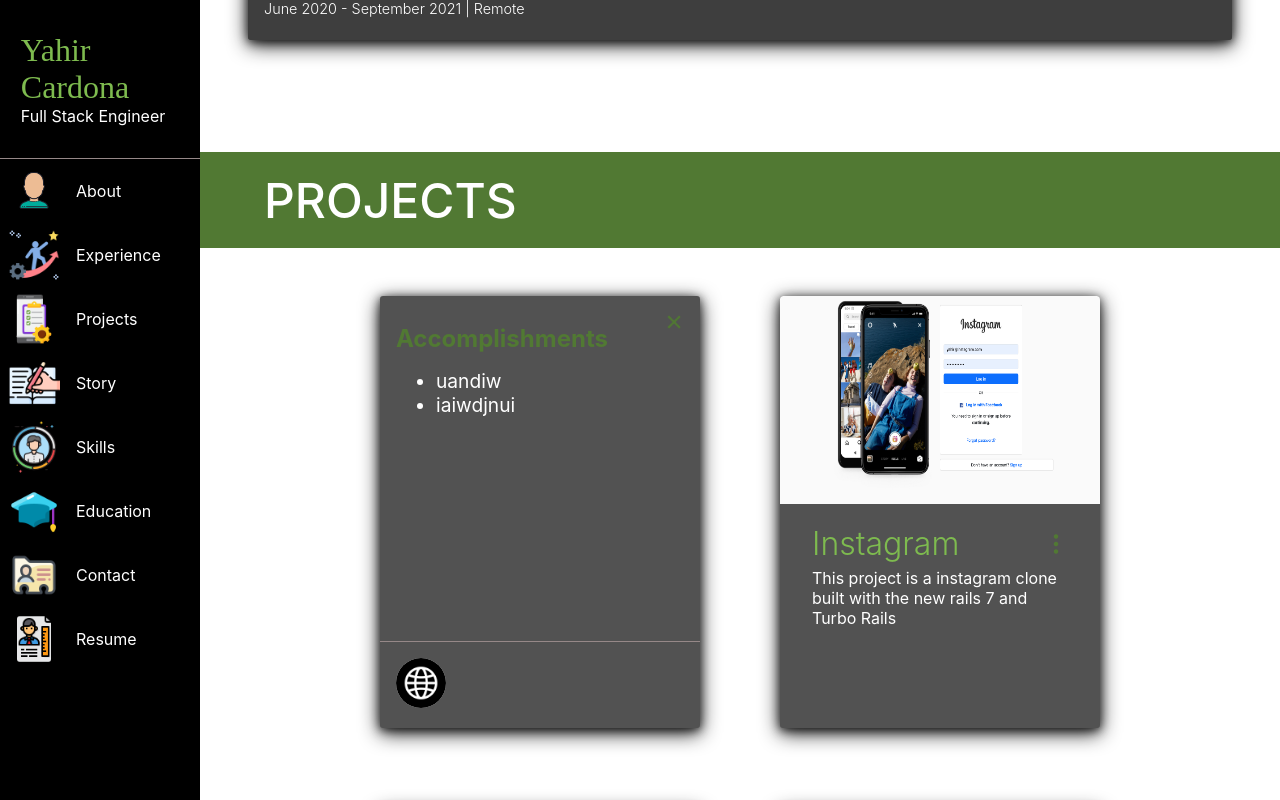
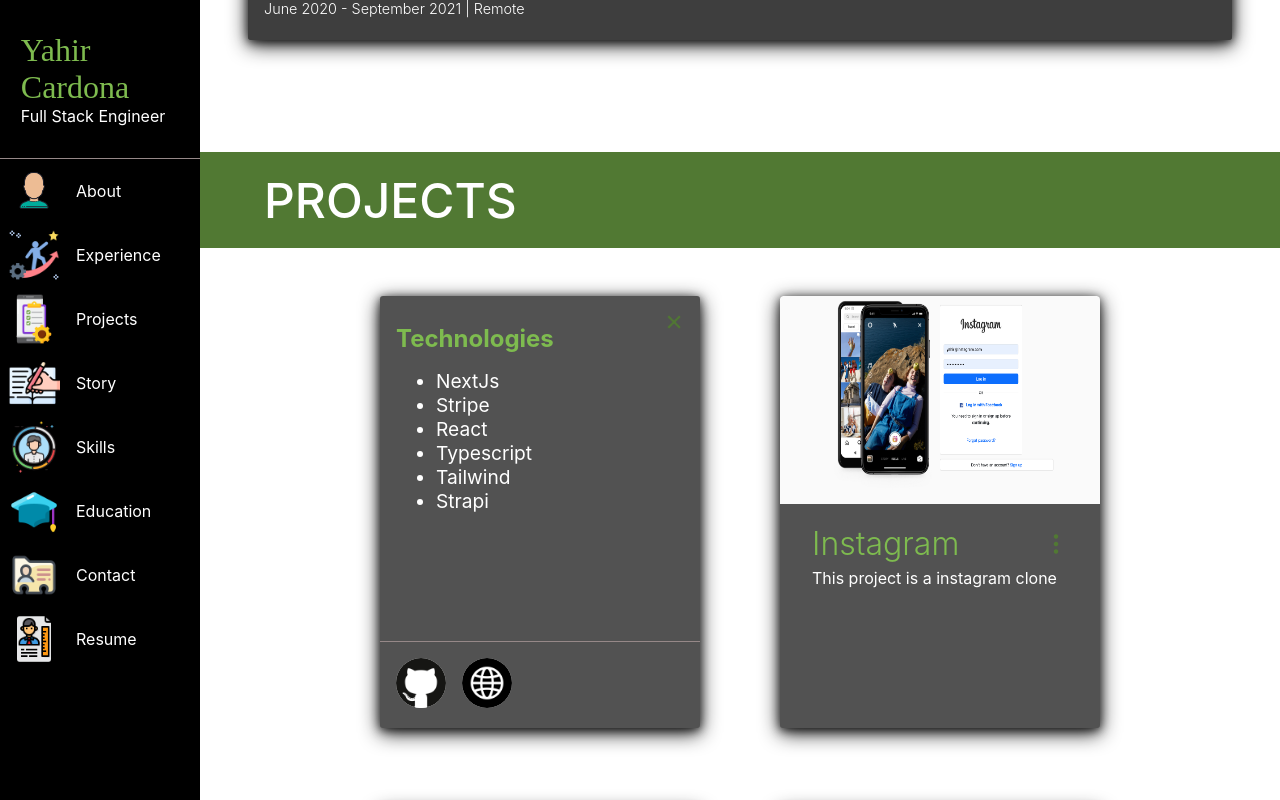
Before and after one commit to yahir91/Porftfolio, a React (Vite) app: page / in a window 1280 px wide. Both pictures are taken after a click on the picture 540 px from the left and 2705 px from the top of the page. Shown: the part 2305-3105 px from the top of the page. Built offline with nearby package versions, Linux system fonts and the light colour scheme.

Commit message:
feat: added technlogies to project section

```diff
--- a/src/sections/Projects/ProjectCard/ProjectCard.module.css
+++ b/src/sections/Projects/ProjectCard/ProjectCard.module.css
@@ -40,7 +40,7 @@
 
 .accomplishments h2 {
   padding-top: 0.7rem;
-  color: var(--blue);
+  color: var(--blue-text);
 }
 
 .accomplishments ul {
--- a/src/sections/Projects/ProjectCard/ProjectCard.tsx
+++ b/src/sections/Projects/ProjectCard/ProjectCard.tsx
@@ -12,7 +12,7 @@ const ProjectCard = ({ project }: Props) => {
       {open ? (
         <>
           <div className={classes.accomplishments}>
-            <h2>Accomplishments</h2>
+            <h2>Technologies</h2>
             <ul>
               {project.accomplishments.map((item) => (
                 <li key={`${project.id}-${item}`}>{item}</li>
@@ -21,7 +21,11 @@ const ProjectCard = ({ project }: Props) => {
           </div>
           <div className={classes.links}>
             {project.github && (
-              <a href={project.github}>
+              <a
+                href={project.github}
+                target="_blank"
+                rel="noopener noreferrer"
+              >
                 <img
                   className={`${classes.bg} ${classes.link}`}
                   src="icons/github.png"
@@ -29,13 +33,15 @@ const ProjectCard = ({ project }: Props) => {
                 />
               </a>
             )}
-            <a href={project.link}>
+            {project.link && (
+              <a href={project.link} target="_blank" rel="noopener noreferrer">
                 <img
                   className={`${classes.bg} ${classes.link}`}
                   src="icons/web.png"
                   alt="github"
                 />
               </a>
+            )}
           </div>
           <div
             onClick={() => {
--- a/src/sections/Projects/ProjectsInfo.ts
+++ b/src/sections/Projects/ProjectsInfo.ts
@@ -4,40 +4,58 @@ export const PROJECTS: Project[] = [
     image: "projects/ecommerce.png",
     name: "Game Ecommerce",
     about:
-      "An ecommerce build with Next.js, Stripe and Strapi. In this website you can search for games add them to your cart to later make the payment in stripe.",
+      "In this website you can search for games add them to your cart to later make the payment in stripe.",
     link: "https://pixelpilgrimage.netlify.app/",
-    github: "",
-    accomplishments: ["uandiw", "iaiwdjnui"],
+    github: "https://github.com/yahir91/ecommerce",
+    accomplishments: [
+      "NextJs",
+      "Stripe",
+      "React",
+      "Typescript",
+      "Tailwind",
+      "Strapi",
+    ],
   },
   {
     id: 2,
     image: "projects/instagram.png",
     name: "Instagram",
-    about:
-      "This project is a instagram clone built with the new rails 7 and Turbo Rails",
+    about: "This project is a instagram clone",
     link: "",
-    github: "",
-    accomplishments: ["uandiw", "iaiwdjnui"],
+    github: "https://github.com/yahir91/instagram",
+    accomplishments: [
+      "Ruby",
+      "Ruby on rails",
+      "Postgresql",
+      "React",
+      "Tailwind",
+    ],
   },
   {
     id: 3,
     image: "projects/platform.png",
     name: "Platform Game",
-    about:
-      "This is a platform game called Mage vs Assasisn created with vanilla javascript",
+    about: "This is a platform game called Mage vs Assasin",
     link: "https://quizzical-bardeen-7ebe1a.netlify.app/",
     github: "",
-    accomplishments: ["uandiw", "iaiwdjnui"],
+    accomplishments: ["Javascript", "Phaser", "Webpack"],
   },
   {
-    id: 2,
+    id: 4,
     image: "projects/Simera.png",
     name: "Simera",
-    about:
-      "This is a platform game called Mage vs Assasisn created with vanilla javascript",
+    about: "This is a platform game called Mage vs Assasin",
     link: "https://app.simera.me/login",
     github: "",
-    accomplishments: ["uandiw", "iaiwdjnui"],
+    accomplishments: [
+      "React",
+      "Typescript",
+      "NestJs",
+      "Postgresql",
+      "Prisma",
+      "Elasticsearch",
+      "GraphQL",
+    ],
   },
 ];
 
```
Lines whose indentation alone changed are shown as unchanged.
